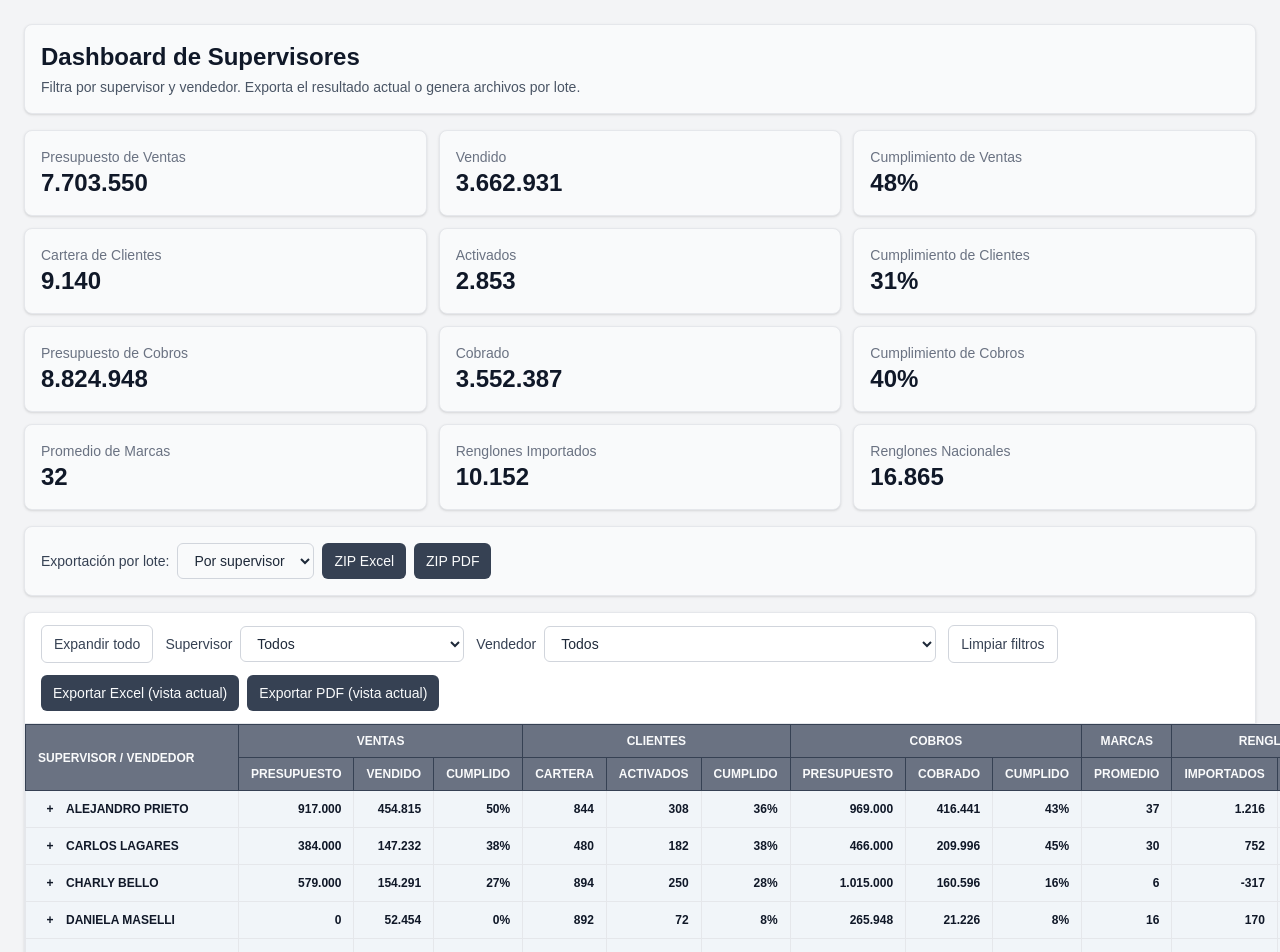
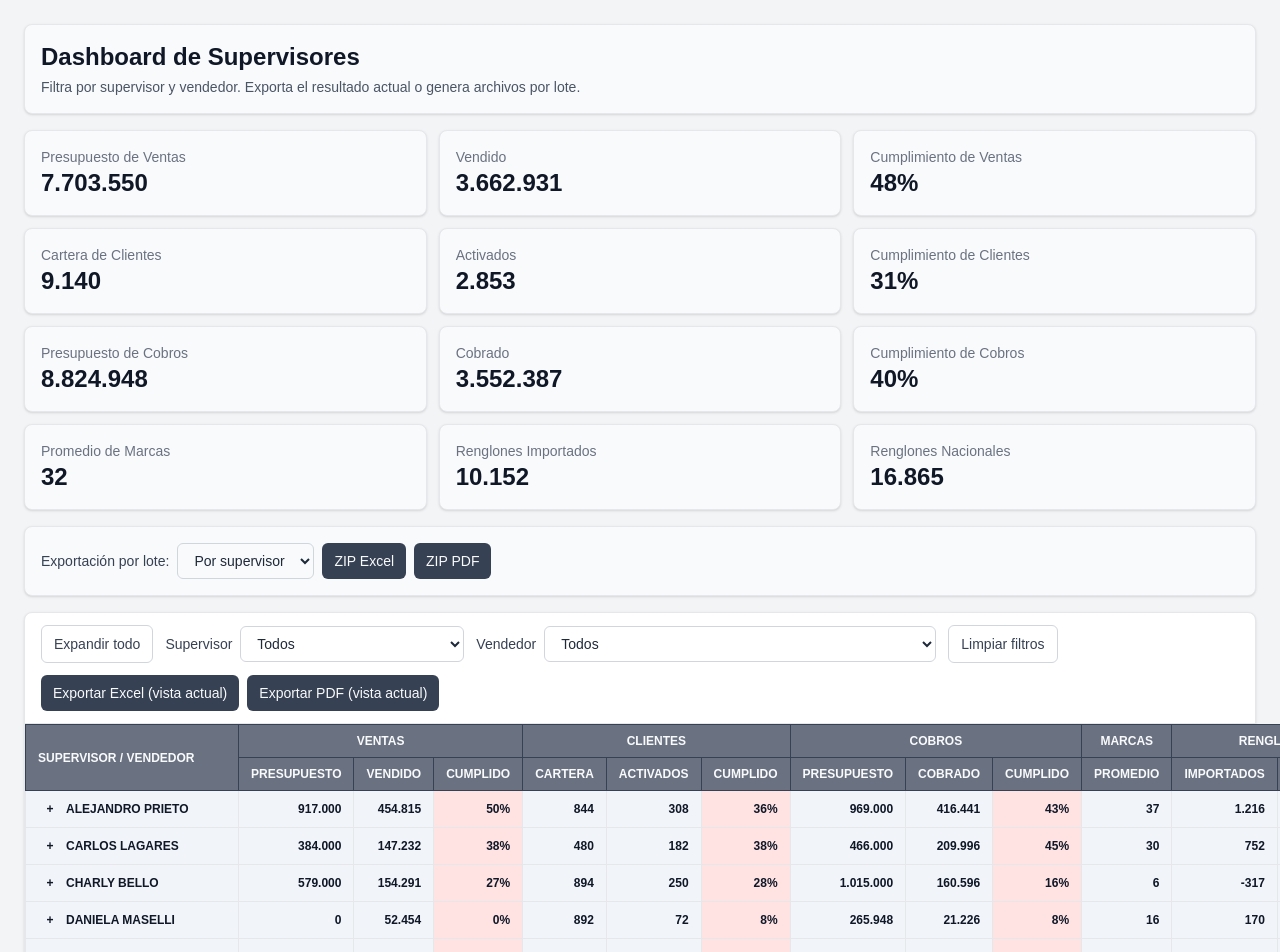
Before and after one commit to JuanGimenez7/supervisor-reporting-dashboard, a Next.js app: page / in a window 1280 px wide. Shown: the top 952 px of the page. Built offline with nearby package versions, Linux system fonts and the light colour scheme.

Commit message:
feat: set a semaphore for the table

```diff
--- a/src/components/FiltersAndTable.tsx
+++ b/src/components/FiltersAndTable.tsx
@@ -17,6 +17,7 @@ import {
   ReportRowRaw,
   NumericTotals,
 } from "../lib/report-utils";
+import { getSemaforoClass } from "../lib/semaforo";
 
 export default function FiltersAndTable() {
   const {
@@ -316,6 +317,19 @@ export default function FiltersAndTable() {
                 const isExpanded =
                   expandedSupervisors[group.supervisor] === true;
 
+                const ventasCumplidoSuper = calculateCompliance(
+                  group.totals.VENDIDO,
+                  group.totals.PRESUPUESTO_VENTAS,
+                );
+                const clientesCumplidoSuper = calculateCompliance(
+                  group.totals.CLIENTES_ACTIVADOS,
+                  group.totals.CLIENTES,
+                );
+                const cobrosCumplidoSuper = calculateCompliance(
+                  group.totals.COBRADO,
+                  group.totals.PRESUPUESTO_COBROS,
+                );
+
                 const supervisorRow = (
                   <tr
                     key={`group-${group.supervisor}`}
@@ -344,13 +358,13 @@ export default function FiltersAndTable() {
                     <td className="whitespace-nowrap border border-gray-200 px-3 py-2 text-right font-semibold text-gray-900">
                       {formatNumber(group.totals.VENDIDO)}
                     </td>
-                    <td className="whitespace-nowrap border border-gray-200 px-3 py-2 text-right font-semibold text-gray-900">
-                      {formatPercent(
-                        calculateCompliance(
-                          group.totals.VENDIDO,
-                          group.totals.PRESUPUESTO_VENTAS,
-                        ),
-                      )}
+                    <td
+                      className={`whitespace-nowrap border border-gray-200 px-3 py-2 text-right font-semibold text-gray-900 ${getSemaforoClass(
+                        "ventas",
+                        ventasCumplidoSuper,
+                      )}`}
+                    >
+                      {formatPercent(ventasCumplidoSuper)}
                     </td>
                     <td className="whitespace-nowrap border border-gray-200 px-3 py-2 text-right font-semibold text-gray-900">
                       {formatNumber(group.totals.CLIENTES)}
@@ -358,13 +372,13 @@ export default function FiltersAndTable() {
                     <td className="whitespace-nowrap border border-gray-200 px-3 py-2 text-right font-semibold text-gray-900">
                       {formatNumber(group.totals.CLIENTES_ACTIVADOS)}
                     </td>
-                    <td className="whitespace-nowrap border border-gray-200 px-3 py-2 text-right font-semibold text-gray-900">
-                      {formatPercent(
-                        calculateCompliance(
-                          group.totals.CLIENTES_ACTIVADOS,
-                          group.totals.CLIENTES,
-                        ),
-                      )}
+                    <td
+                      className={`whitespace-nowrap border border-gray-200 px-3 py-2 text-right font-semibold text-gray-900 ${getSemaforoClass(
+                        "clientes",
+                        clientesCumplidoSuper,
+                      )}`}
+                    >
+                      {formatPercent(clientesCumplidoSuper)}
                     </td>
                     <td className="whitespace-nowrap border border-gray-200 px-3 py-2 text-right font-semibold text-gray-900">
                       {formatNumber(group.totals.PRESUPUESTO_COBROS)}
@@ -372,13 +386,13 @@ export default function FiltersAndTable() {
                     <td className="whitespace-nowrap border border-gray-200 px-3 py-2 text-right font-semibold text-gray-900">
                       {formatNumber(group.totals.COBRADO)}
                     </td>
-                    <td className="whitespace-nowrap border border-gray-200 px-3 py-2 text-right font-semibold text-gray-900">
-                      {formatPercent(
-                        calculateCompliance(
-                          group.totals.COBRADO,
-                          group.totals.PRESUPUESTO_COBROS,
-                        ),
-                      )}
+                    <td
+                      className={`whitespace-nowrap border border-gray-200 px-3 py-2 text-right font-semibold text-gray-900 ${getSemaforoClass(
+                        "cobros",
+                        cobrosCumplidoSuper,
+                      )}`}
+                    >
+                      {formatPercent(cobrosCumplidoSuper)}
                     </td>
                     <td className="whitespace-nowrap border border-gray-200 px-3 py-2 text-right font-semibold text-gray-900">
                       {formatInteger(group.promedioMarcasActivadas)}
@@ -399,7 +413,21 @@ export default function FiltersAndTable() {
                     vendor: string;
                     totals: NumericTotals;
                     promedioMarcasActivadas: number;
-                  }) => (
+                  }) => {
+                    const ventasCumplidoVendor = calculateCompliance(
+                      vendorGroup.totals.VENDIDO,
+                      vendorGroup.totals.PRESUPUESTO_VENTAS,
+                    );
+                    const clientesCumplidoVendor = calculateCompliance(
+                      vendorGroup.totals.CLIENTES_ACTIVADOS,
+                      vendorGroup.totals.CLIENTES,
+                    );
+                    const cobrosCumplidoVendor = calculateCompliance(
+                      vendorGroup.totals.COBRADO,
+                      vendorGroup.totals.PRESUPUESTO_COBROS,
+                    );
+
+                    return (
                       <tr
                         key={`vendor-${group.supervisor}-${vendorGroup.vendor}`}
                         className="bg-gray-50 even:bg-gray-100"
@@ -413,13 +441,13 @@ export default function FiltersAndTable() {
                         <td className="whitespace-nowrap border border-gray-200 px-3 py-2 text-right text-gray-800">
                           {formatNumber(vendorGroup.totals.VENDIDO)}
                         </td>
-                      <td className="whitespace-nowrap border border-gray-200 px-3 py-2 text-right text-gray-800">
-                        {formatPercent(
-                          calculateCompliance(
-                            vendorGroup.totals.VENDIDO,
-                            vendorGroup.totals.PRESUPUESTO_VENTAS,
-                          ),
-                        )}
+                        <td
+                          className={`whitespace-nowrap border border-gray-200 px-3 py-2 text-right text-gray-800 ${getSemaforoClass(
+                            "ventas",
+                            ventasCumplidoVendor,
+                          )}`}
+                        >
+                          {formatPercent(ventasCumplidoVendor)}
                         </td>
                         <td className="whitespace-nowrap border border-gray-200 px-3 py-2 text-right text-gray-800">
                           {formatNumber(vendorGroup.totals.CLIENTES)}
@@ -427,13 +455,13 @@ export default function FiltersAndTable() {
                         <td className="whitespace-nowrap border border-gray-200 px-3 py-2 text-right text-gray-800">
                           {formatNumber(vendorGroup.totals.CLIENTES_ACTIVADOS)}
                         </td>
-                      <td className="whitespace-nowrap border border-gray-200 px-3 py-2 text-right text-gray-800">
-                        {formatPercent(
-                          calculateCompliance(
-                            vendorGroup.totals.CLIENTES_ACTIVADOS,
-                            vendorGroup.totals.CLIENTES,
-                          ),
-                        )}
+                        <td
+                          className={`whitespace-nowrap border border-gray-200 px-3 py-2 text-right text-gray-800 ${getSemaforoClass(
+                            "clientes",
+                            clientesCumplidoVendor,
+                          )}`}
+                        >
+                          {formatPercent(clientesCumplidoVendor)}
                         </td>
                         <td className="whitespace-nowrap border border-gray-200 px-3 py-2 text-right text-gray-800">
                           {formatNumber(vendorGroup.totals.PRESUPUESTO_COBROS)}
@@ -441,25 +469,30 @@ export default function FiltersAndTable() {
                         <td className="whitespace-nowrap border border-gray-200 px-3 py-2 text-right text-gray-800">
                           {formatNumber(vendorGroup.totals.COBRADO)}
                         </td>
-                      <td className="whitespace-nowrap border border-gray-200 px-3 py-2 text-right text-gray-800">
-                        {formatPercent(
-                          calculateCompliance(
-                            vendorGroup.totals.COBRADO,
-                            vendorGroup.totals.PRESUPUESTO_COBROS,
-                          ),
-                        )}
+                        <td
+                          className={`whitespace-nowrap border border-gray-200 px-3 py-2 text-right text-gray-800 ${getSemaforoClass(
+                            "cobros",
+                            cobrosCumplidoVendor,
+                          )}`}
+                        >
+                          {formatPercent(cobrosCumplidoVendor)}
                         </td>
                         <td className="whitespace-nowrap border border-gray-200 px-3 py-2 text-right text-gray-800">
                           {formatInteger(vendorGroup.promedioMarcasActivadas)}
                         </td>
                         <td className="whitespace-nowrap border border-gray-200 px-3 py-2 text-right text-gray-800">
-                        {formatNumber(vendorGroup.totals.RENGLONES_IMPORTADOS)}
+                          {formatNumber(
+                            vendorGroup.totals.RENGLONES_IMPORTADOS,
+                          )}
                         </td>
                         <td className="whitespace-nowrap border border-gray-200 px-3 py-2 text-right text-gray-800">
-                        {formatNumber(vendorGroup.totals.RENGLONES_NACIONALES)}
+                          {formatNumber(
+                            vendorGroup.totals.RENGLONES_NACIONALES,
+                          )}
                         </td>
                       </tr>
-                  ),
+                    );
+                  },
                 );
 
                 return [supervisorRow, ...vendorRows];
--- /dev/null
+++ b/src/lib/semaforo.ts
@@ -0,0 +1,16 @@
+export type SemaforoKind = "ventas" | "clientes" | "cobros";
+
+// Devuelve una clase de Tailwind ligera según el valor de cumplimiento (porcentaje)
+export function getSemaforoClass(kind: SemaforoKind, value: number): string {
+  // `value` está en porcentaje (0-100)
+  if (kind === "clientes") {
+    if (value >= 59.5) return "bg-green-100";
+    if (value >= 39.5) return "bg-yellow-100";
+    return "bg-red-100";
+  }
+
+  // ventas y cobros usan los mismos umbrales
+  if (value >= 89.5) return "bg-green-100";
+  if (value >= 59.5) return "bg-yellow-100";
+  return "bg-red-100";
+}
```
Lines whose indentation alone changed are shown as unchanged.
